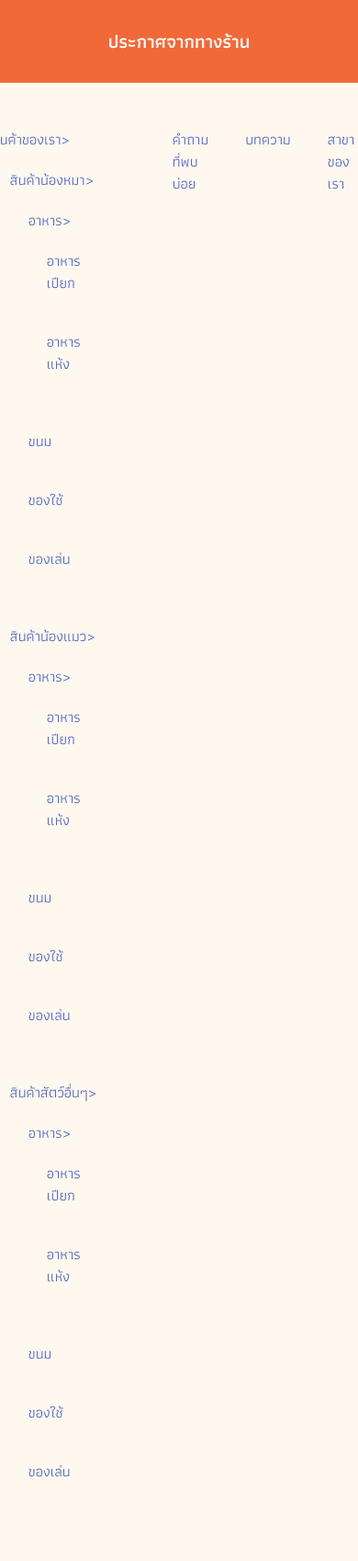
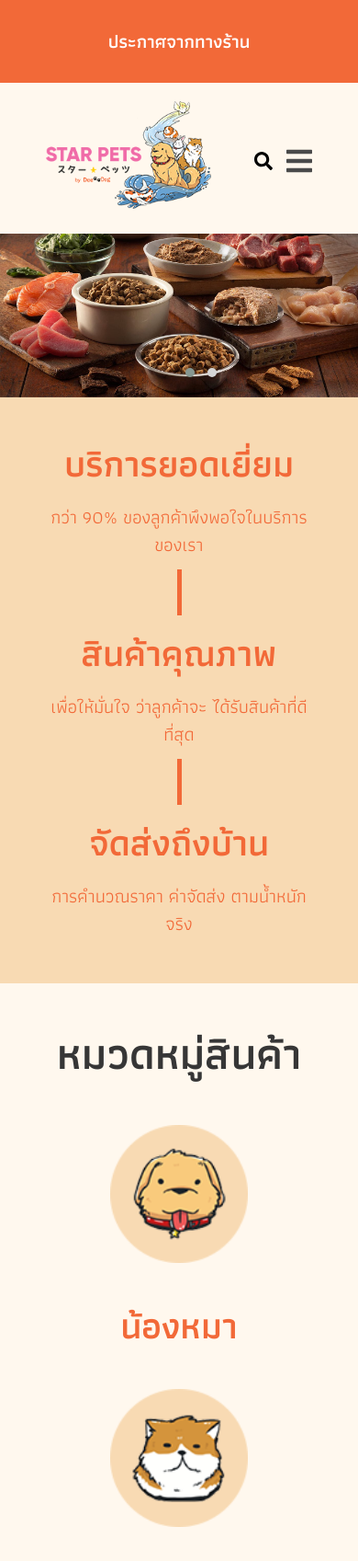
Before and after one commit to NontasitRuaysub/spd, a PHP site: page / in a window 390 px wide; the page is wider, and only the part inside the window is pictured. Shown: the top 1697 px of that part at 92% size. Run offline with PHP 8.4, Linux system fonts and the light colour scheme.

Commit message:
spd with navbar pc and mobile version wait style other elements

```diff
--- a/css/main.css
+++ b/css/main.css
@@ -60,13 +60,11 @@ span.view-all-button {
 #header-navbar .navbar-cs-menu > ul {
     display: flex;
 }
-.navbar-cs-menu > ul li {
-    padding: 20px;
-}
+
 .navbar-cs-logo img {
     width: 180px;
 }
-.arrow {
+.pd-arrow, .arrow {
     display: inline-block;
 }
 
@@ -90,12 +88,12 @@ span.view-all-button {
     z-index: 3;
     visibility: hidden;
     opacity: 0;
-    transition: .3s;
+    transition: .5s;
 }
 .search-box.search-open {
     visibility: visible;
     opacity: 1;
-    transition: .3s;
+    transition: .5s;
 }
 .search-container {
     background-color: white;
@@ -378,10 +376,6 @@ footer .copyright {
     padding: 40px;
 }
 
-
-
-
-
 /* Responsive Section */
 
 
@@ -394,6 +388,7 @@ footer .copyright {
 
 
 @media only screen and (min-width: 1024px) and (max-width: 1215px) {
+
     /* Service text group Section */
     #service-text-group .column {
         padding: 0 100px;
@@ -443,7 +438,58 @@ footer .copyright {
 
 /* Responsive for navbar below 1024 px */
 @media only screen and (max-width: 1023px) {
-
+    #header-navbar {
+        flex-direction: column;
+        align-items: flex-start;
+        position: relative;
+        padding: 0;
+    }
+    .navbar-cs-logo {
+        display: flex;
+        padding: 20px 0 20px 50px;
+    }
+    #header-navbar .navbar-cs-menu > ul {
+        flex-direction: column;
+    }
+    .navbar-cs-menu li a {
+        font-size: 25px;
+        color: black;
+        padding-left: 20px;
+    }
+    .pd-arrow, .arrow {
+        position: absolute;
+        transform: rotate(90deg);
+        right: 20px;
+    }
+    .navbar-cs-menu {
+        width: 100%;
+    }
+    .navbar-cs-menu.show-menu, .first-dropdown.show-menu, .second-dropdown.show-menu, .third-dropdown.show-menu {
+        display: block;
+    }
+    .navbar-cs-menu ul li {
+        padding: 10px 0;
+    }
+    .navbar-cs-menu ul > li {
+        border-bottom: 2px solid rgba(0, 0, 0, .3);
+    }
+    .navbar-cs-menu, .first-dropdown, .second-dropdown, .third-dropdown {
+        display: none;
+    }
+    .first-dropdown ul li {
+        border:none;
+        padding-left: 20px;
+    }
+    .search-burger-container {
+        display: flex;
+        position: absolute;
+        top: 60px;
+        right: 50px;
+        align-items: center;
+    }
+    .search-burger-container .burger {
+        cursor: pointer;
+    }
 }
 
 
@@ -459,6 +505,9 @@ footer .copyright {
         margin: 0 30px;
         position: relative;
     }
+    .navbar-cs-menu > ul li {
+        padding: 20px;
+    }
     .navbar-cs-menu li a {
         font-size: 25px;
         color: black;
@@ -466,7 +515,7 @@ footer .copyright {
     #header-navbar .navbar-cs-menu .has-dropdown:hover .first-dropdown {
         display: block;
         position: absolute;
-        top: 80px;
+        top: 60px;
         z-index: 2;
         box-shadow: 0px 1px 11px 5px rgba(0, 0, 0, 0.1);
 
--- a/index.php
+++ b/index.php
@@ -40,14 +40,14 @@
             <div class="navbar-cs-menu">
                 <ul>
                     <li><a href="#">หน้าแรก</a></li>
-                    <li class="has-dropdown"><a href="#">สินค้าของเรา<span class="arrow pd-arrow">&#62;</span></a>
+                    <li class="has-dropdown"><a href="#">สินค้าของเรา<span class="pd-arrow">&#62;</span></a>
                         <div class="first-dropdown FFF8EE">
                             <ul>
-                                <li class="product"><a href="#">สินค้าน้องหมา<span class="arrow">&#62;</span></a>
-                                    <div class="second-dropdown FFF8EE">
+                                <li class="product dog-pd"><a href="#">สินค้าน้องหมา<span class="arrow">&#62;</span></a>
+                                    <div class="second-dropdown dog-list FFF8EE">
                                         <ul>
-                                            <li class="food-product"><a href="#">อาหาร<span class="arrow">&#62;</span></a>
-                                                <div class="third-dropdown FFF8EE">
+                                            <li class="food-product dog-food"><a href="#">อาหาร<span class="arrow">&#62;</span></a>
+                                                <div class="third-dropdown FFF8EE dog-food-list">
                                                     <ul>
                                                         <li><a href="#">อาหารเปียก</a></li>
                                                         <li><a href="#">อาหารแห้ง</a></li>
@@ -60,11 +60,11 @@
                                         </ul>
                                     </div>
                                 </li>
-                                <li class="product"><a href="#">สินค้าน้องแมว<span class="arrow">&#62;</span></a>
-                                    <div class="second-dropdown FFF8EE">
+                                <li class="product cat-pd"><a href="#">สินค้าน้องแมว<span class="arrow">&#62;</span></a>
+                                    <div class="second-dropdown cat-list FFF8EE">
                                         <ul>
-                                            <li class="food-product"><a href="#">อาหาร<span class="arrow">&#62;</span></a>
-                                                <div class="third-dropdown FFF8EE">
+                                            <li class="food-product cat-food"><a href="#">อาหาร<span class="arrow">&#62;</span></a>
+                                                <div class="third-dropdown FFF8EE cat-food-list">
                                                     <ul>
                                                         <li><a href="#">อาหารเปียก</a></li>
                                                         <li><a href="#">อาหารแห้ง</a></li>
@@ -77,11 +77,11 @@
                                         </ul>
                                     </div>
                                 </li>
-                                <li class="product"><a href="#">สินค้าสัตว์อื่นๆ<span class="arrow">&#62;</span></a>
-                                    <div class="second-dropdown FFF8EE">
+                                <li class="product other-pd"><a href="#">สินค้าสัตว์อื่นๆ<span class="arrow">&#62;</span></a>
+                                    <div class="second-dropdown other-list FFF8EE">
                                         <ul>
-                                            <li class="food-product"><a href="#">อาหาร<span class="arrow">&#62;</span></a>
-                                                <div class="third-dropdown FFF8EE">
+                                            <li class="food-product other-food"><a href="#">อาหาร<span class="arrow">&#62;</span></a>
+                                                <div class="third-dropdown FFF8EE other-food-list">
                                                     <ul>
                                                         <li><a href="#">อาหารเปียก</a></li>
                                                         <li><a href="#">อาหารแห้ง</a></li>
@@ -102,10 +102,7 @@
                     <li><a href="#">สาขาของเรา</a></li>
                 </ul>
             </div>
-
-            <!-- Nav Burger -->
-            <i class="fas fa-bars fa-2x burger"></i>
-
+            <div class="search-burger-container">
                 <!-- Search Bar -->
                 <div class="search-btn-wrapper">
                     <a href="javascript:void(0)" class="search-btn"><i class="fas fa-search"></i></a>
@@ -120,6 +117,10 @@
                         </div>
                         <a href="javascript:void(0)" class="search-close"><i class="fas fa-times"></i></a>
                     </div>
+                </div>
+
+                <!-- Nav Burger -->
+                <i class="fas fa-bars fa-2x burger"></i>
             </div>
         </nav>
     </header>
```
Also changed, not shown: js/app.js (+43 -0 lines). Lines whose indentation alone changed are shown as unchanged.
